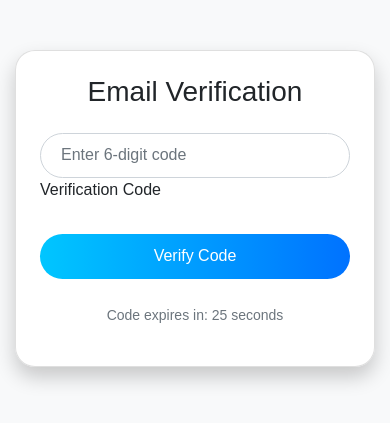
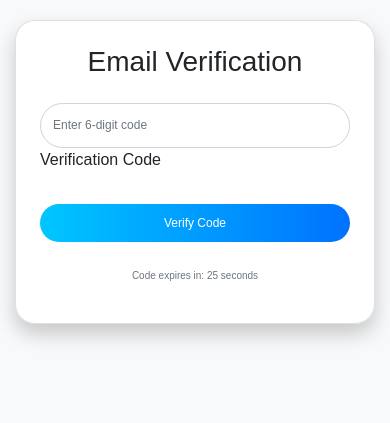
Before and after one commit to MadhankumarAI/1st-sem-kavya-mam-project, a Django app: template users/templates/users/verify_email.html in a window 390 px wide. Shown: the top 423 px of the page. Run offline with Django 5.2, Linux system fonts and the light colour scheme; the template is opened without the code that fills it, so the values that code supplies are empty; some libraries are stand-ins or nearby versions.

Commit message:
Update verify_email.html added res

```diff
--- a/users/templates/users/verify_email.html
+++ b/users/templates/users/verify_email.html
@@ -12,6 +12,8 @@
     overflow: hidden;
     background-color: #f8f9fa;
 }
+
+/* Spline Container */
 .spline-container {
     position: absolute;
     top: 0;
@@ -20,47 +22,114 @@
     height: 100vh;
     z-index: -1;
 }
+
+/* Card Styling */
 .card {
     z-index: 1;
     margin-top: 50px;
     border-radius: 20px;
     box-shadow: 0 10px 20px rgba(0, 0, 0, 0.2);
     background: rgba(255, 255, 255, 0.9);
+    padding: 20px;
+    width: 100%;
+    max-width: 400px;
+    margin-left: auto;
+    margin-right: auto;
 }
+
+/* Form Control */
 .form-control {
     border-radius: 30px;
     height: 45px;
     padding: 10px 20px;
     font-size: 16px;
 }
+
+/* Button Styling */
 .btn {
     border-radius: 30px;
     height: 45px;
     font-size: 16px;
     transition: all 0.3s ease-in-out;
+    width: 100%;
 }
+
 .btn-primary {
     background: linear-gradient(90deg, #00c6ff, #0072ff);
     border: none;
 }
+
 .btn-secondary {
     background: linear-gradient(90deg, #6c757d, #495057);
     border: none;
 }
+
+/* Timer Styling */
 .timer {
     font-size: 14px;
     color: #6c757d;
     margin-top: 10px;
 }
+
+/* Error Message */
 .error-message {
     color: #dc3545;
     font-size: 14px;
     margin-top: 5px;
     display: none;
 }
+
+/* Resend Button */
 #resendButton {
     display: none;
 }
+
+/* Media Queries for Responsiveness */
+
+/* For tablets and smaller screens */
+@media (max-width: 768px) {
+    .card {
+        margin-top: 30px;
+        padding: 15px;
+    }
+
+    .form-control {
+        font-size: 14px;
+        padding: 8px 15px;
+    }
+
+    .btn {
+        font-size: 14px;
+        height: 40px;
+    }
+
+    .timer {
+        font-size: 12px;
+    }
+}
+
+/* For small mobile screens */
+@media (max-width: 480px) {
+    .card {
+        margin-top: 20px;
+        padding: 10px;
+    }
+
+    .form-control {
+        font-size: 12px;
+        padding: 6px 12px;
+    }
+
+    .btn {
+        font-size: 12px;
+        height: 38px;
+    }
+
+    .timer {
+        font-size: 10px;
+    }
+}
+
     </style>
 </head>
 <body>
```
Lines whose indentation alone changed are shown as unchanged.
